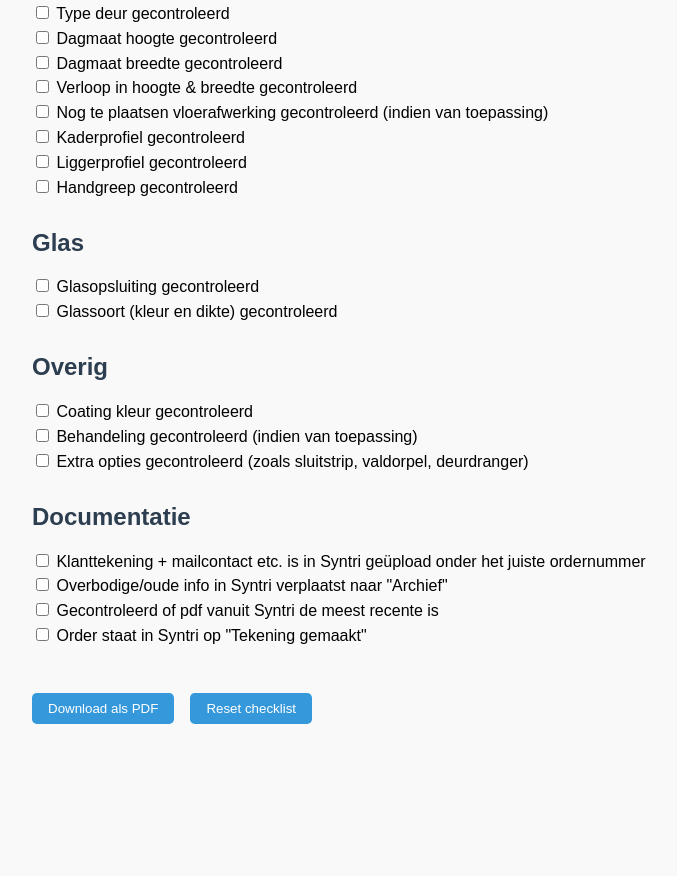
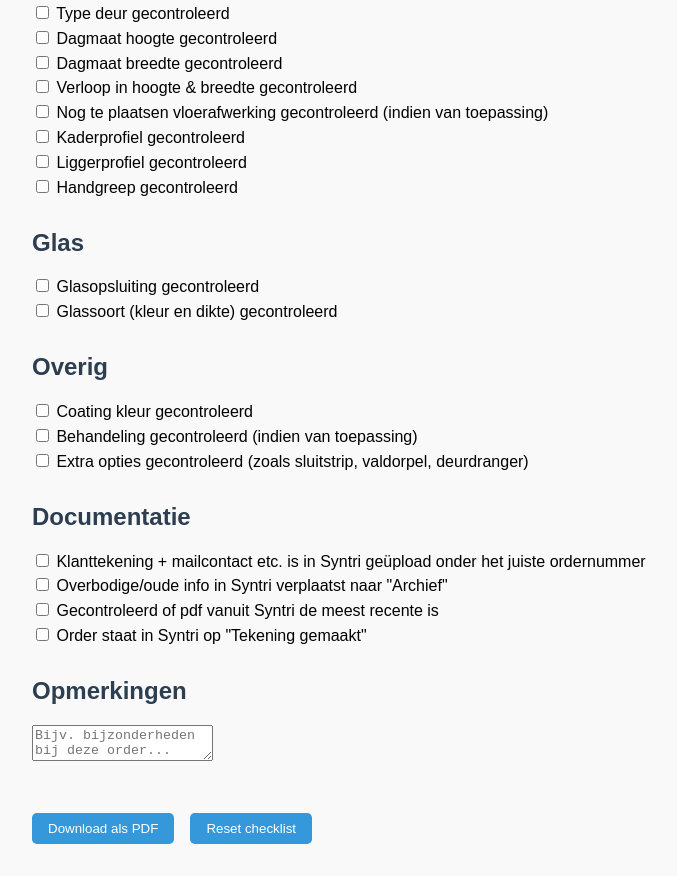
Before and after one commit to Jaco-dr/cheklist-klant-verkoop, a plain HTML site: page index.html in a window 1280 px wide. Shown: the part 281-1157 px from the top of the page, without its empty margins (0-677 px from the left). Before the commit the page ends 1037 px from the top, so only its background shows below. Drawn offline with nearby package versions, Linux system fonts and the light colour scheme.

Commit message:
Update index.html

```diff
--- a/index.html
+++ b/index.html
@@ -93,6 +93,11 @@
       <label><input type="checkbox"> Gecontroleerd of pdf vanuit Syntri de meest recente is</label>
       <label><input type="checkbox"> Order staat in Syntri op "Tekening gemaakt"</label>
     </div>
+
+    <div class="section">
+      <h2>Opmerkingen</h2>
+      <textarea id="opmerkingen" placeholder="Bijv. bijzonderheden bij deze order..."></textarea>
+    </div>
   </div>
 
   <div class="button-group">
```
